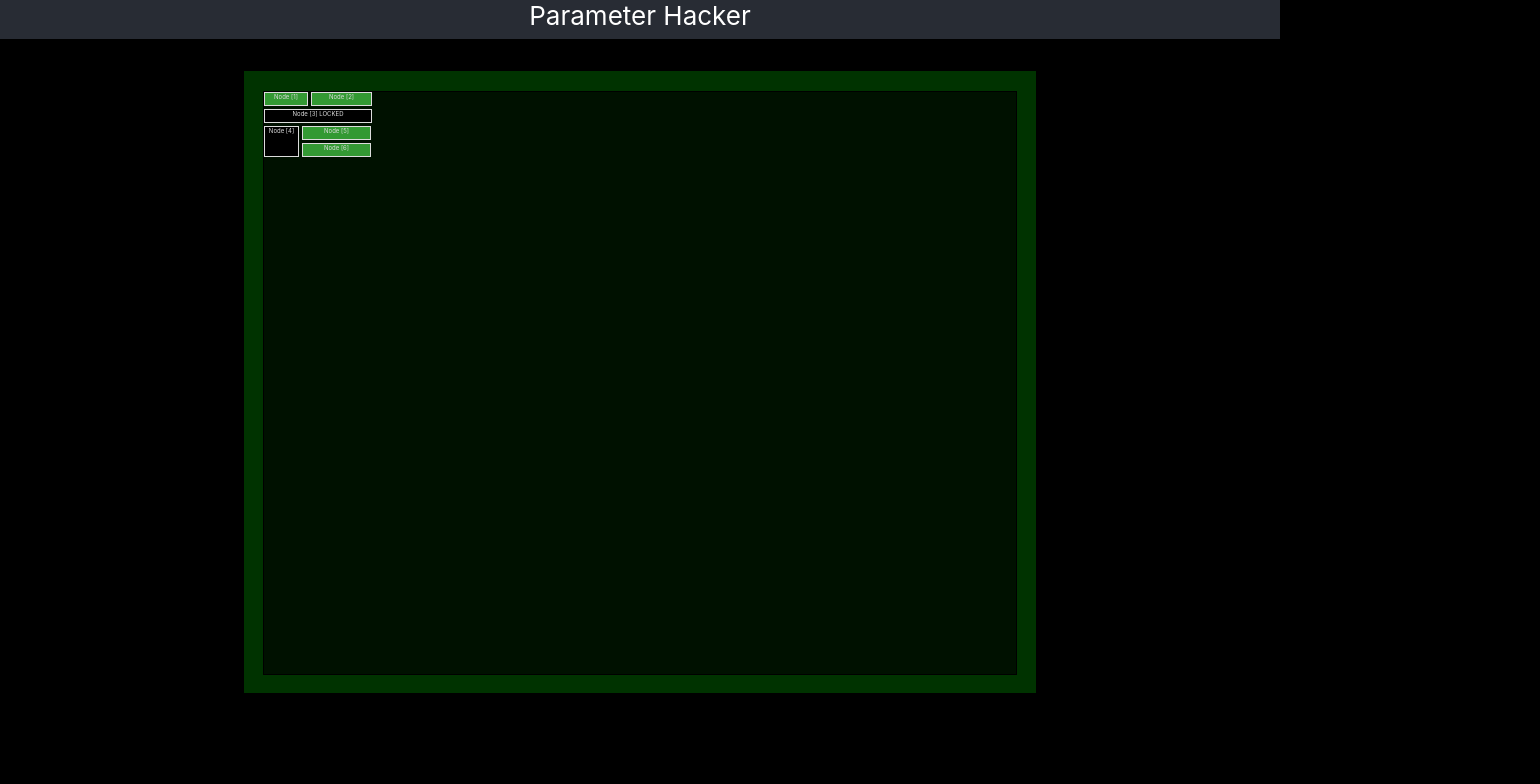
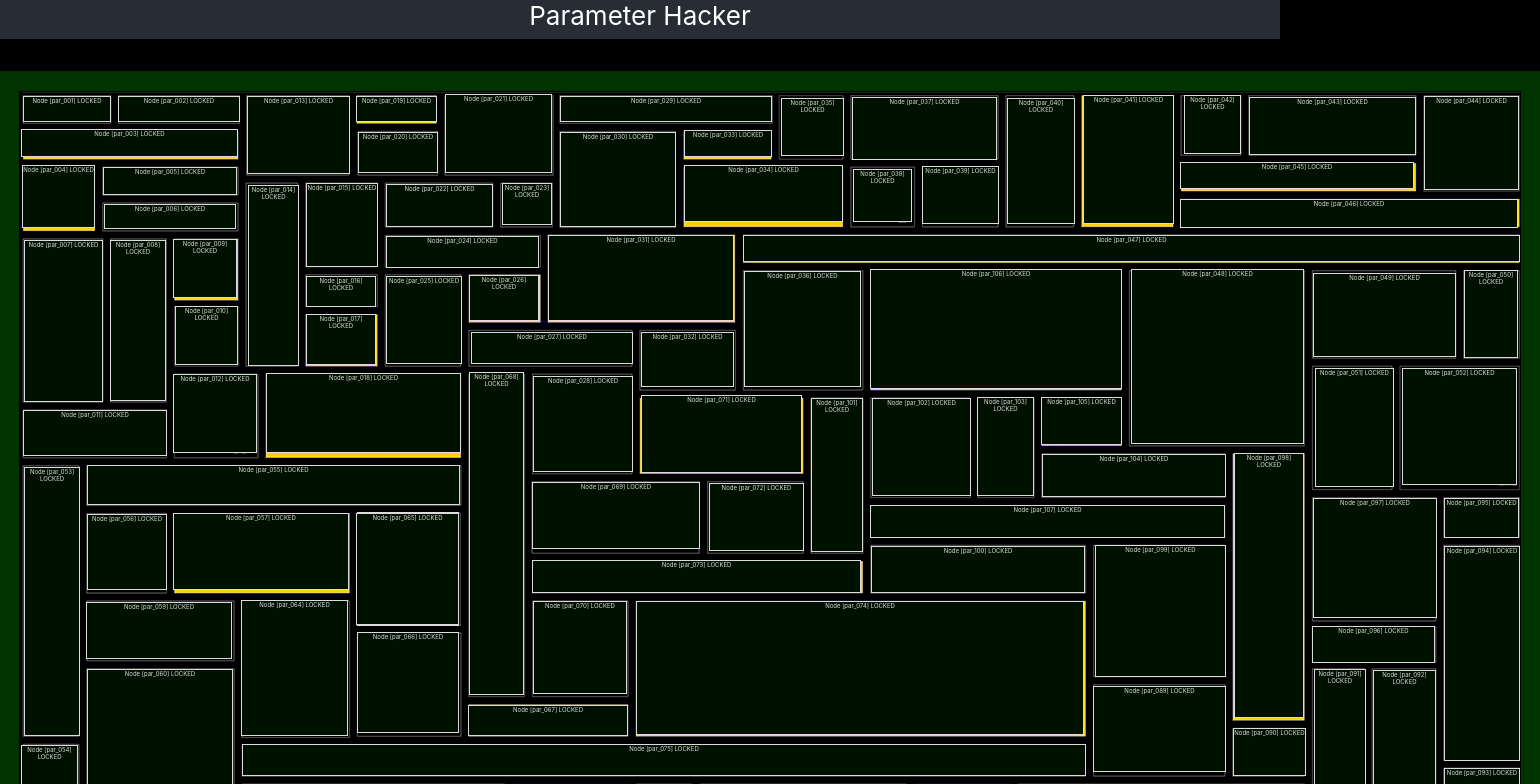
Before and after one commit to marcmajcher/parameter-hacker, a React (Create React App) app: page / in a window 1280 px wide. Shown: the top 784 px of the page, 1540 px wide, since content can reach past the window. Built offline with nearby package versions, Linux system fonts and the light colour scheme.

Commit message:
some layout

```diff
--- a/src/Corp.css
+++ b/src/Corp.css
@@ -10,4 +10,5 @@
   border: 1px solid black;
   margin: 10px auto;
   position: relative;
+  background-image: url(http://localhost:3000/template.png);
 }
--- a/src/Corp.js
+++ b/src/Corp.js
@@ -2,21 +2,37 @@ import React from 'react';
 import './Corp.css';
 import CorpNode from './CorpNode';
 const corpMargin = 10;
+let info;
+const infoList = [];
 
 export default function Corp({ corp }) {
   console.log(corp);
 
   const shellStyle = {
-    width: `${corp.width + corpMargin*2}px`,
-    height: `${corp.height + corpMargin*2}px`,
+    width: `${corp.width + corpMargin * 2}px`,
+    height: `${corp.height + corpMargin * 2}px`,
   };
   const corpStyle = {
     width: `${corp.width}px`,
     height: `${corp.height}px`,
   };
 
+  function startDrag(e) {
+    info = { x: e.nativeEvent.offsetX, y: e.nativeEvent.offsetY };
+  }
+
+  function stopDrag(e) {
+    info.width = e.nativeEvent.offsetX - info.x;
+    info.height = e.nativeEvent.offsetY - info.y;
+    infoList.push({ ...info });
+  }
+
+  function dump() {
+    console.log(JSON.stringify(infoList));
+  }
+
   return <div className="corp-shell" style={shellStyle}>
-    <div className="corp-network" style={corpStyle}>
+    <div className="corp-network" onMouseDown={startDrag} onMouseUp={stopDrag} onClick={dump} style={corpStyle}>
       {corp.nodes.map(node => <CorpNode key={node.id} node={node} />)}
     </div>
   </div>;
--- a/src/CorpNode.js
+++ b/src/CorpNode.js
@@ -2,16 +2,14 @@ import React from 'react';
 import './CorpNode.css';
 
 export default function CorpNode({ node }) {
-  const { id, pos, lock, type } = node;
-
-  const [x, y, w, h] = pos.split(',').map(n => parseInt(n, 10));
+  const { x, y, w, h, id, lock, type } = node;
 
   const nodeStyle = {
     left: x,
     top: y,
     width: `${w}px`,
     height: `${h}px`,
-    backgroundColor: type === 'open' ? '#339933' : '666633',
+    backgroundColor: type === 'open' ? '#001100' : '#999933',
   };
 
   return <div className="corp-node" style={nodeStyle}>Node [{id}] {lock ? 'LOCKED' : ''}</div>;
--- a/src/data/data.js
+++ b/src/data/data.js
@@ -18,15 +18,119 @@ export const stats = {
 };
 
 export const corp = {
-  width: 752,
-  height: 582,
+  width: 1500,
+  height: 1050,
   gutter: 3,
   nodes: [
-    { id: 1, pos: '0,0,44,14', health: 25, def: 0, cpp: 5, xpp: 10, lock: false, type: 'open' },
-    { id: 2, pos: '47,0,61,14', lock: false, type: 'open' },
-    { id: 3, pos: '0,17,108,14', lock: true, type: 'ice' },
-    { id: 4, pos: '0,34,35,31', lock: false, type: 'ice' },
-    { id: 5, pos: '38,34,69,14', lock: false, type: 'open' },
-    { id: 6, pos: '38,51,69,14', lock: false, type: 'open' },
+    // { id: 1, pos: '0,0,44,14', health: 25, def: 0, cpp: 5, xpp: 10, lock: false, type: 'open' },
+
+    { id: 'par_001', x: 3, y: 4, w: 88, h: 26, lock: true, type: 'open' },
+    { id: 'par_002', x: 98, y: 4, w: 122, h: 26, lock: true, type: 'open' },
+    { id: 'par_003', x: 1, y: 37, w: 217, h: 28, lock: true, type: 'open' },
+    { id: 'par_004', x: 2, y: 73, w: 73, h: 63, lock: true, type: 'open' },
+    { id: 'par_005', x: 83, y: 75, w: 134, h: 28, lock: true, type: 'open' },
+    { id: 'par_006', x: 84, y: 112, w: 132, h: 25, lock: true, type: 'open' },
+    { id: 'par_007', x: 4, y: 148, w: 79, h: 162, lock: true, type: 'open' },
+    { id: 'par_008', x: 90, y: 148, w: 56, h: 161, lock: true, type: 'open' },
+    { id: 'par_009', x: 153, y: 147, w: 64, h: 59, lock: true, type: 'open' },
+    { id: 'par_010', x: 155, y: 214, w: 63, h: 59, lock: true, type: 'open' },
+    { id: 'par_011', x: 3, y: 318, w: 144, h: 46, lock: true, type: 'open' },
+    { id: 'par_012', x: 153, y: 282, w: 84, h: 79, lock: true, type: 'open' },
+    { id: 'par_013', x: 227, y: 4, w: 103, h: 78, lock: true, type: 'open' },
+    { id: 'par_014', x: 228, y: 93, w: 51, h: 181, lock: true, type: 'open' },
+    { id: 'par_015', x: 286, y: 91, w: 72, h: 84, lock: true, type: 'open' },
+    { id: 'par_016', x: 286, y: 184, w: 70, h: 31, lock: true, type: 'open' },
+    { id: 'par_017', x: 286, y: 222, w: 70, h: 51, lock: true, type: 'open' },
+    { id: 'par_018', x: 246, y: 281, w: 195, h: 80, lock: true, type: 'open' },
+    { id: 'par_019', x: 336, y: 4, w: 81, h: 26, lock: true, type: 'open' },
+    { id: 'par_020', x: 338, y: 40, w: 80, h: 41, lock: true, type: 'open' },
+    { id: 'par_021', x: 425, y: 2, w: 107, h: 79, lock: true, type: 'open' },
+    { id: 'par_022', x: 366, y: 92, w: 107, h: 43, lock: true, type: 'open' },
+    { id: 'par_023', x: 482, y: 91, w: 50, h: 42, lock: true, type: 'open' },
+    { id: 'par_024', x: 366, y: 144, w: 153, h: 32, lock: true, type: 'open' },
+    { id: 'par_025', x: 366, y: 184, w: 76, h: 88, lock: true, type: 'open' },
+    { id: 'par_026', x: 449, y: 183, w: 70, h: 46, lock: true, type: 'open' },
+    { id: 'par_027', x: 451, y: 240, w: 162, h: 32, lock: true, type: 'open' },
+    { id: 'par_028', x: 513, y: 284, w: 100, h: 96, lock: true, type: 'open' },
+    { id: 'par_029', x: 540, y: 4, w: 212, h: 26, lock: true, type: 'open' },
+    { id: 'par_030', x: 540, y: 40, w: 116, h: 95, lock: true, type: 'open' },
+    { id: 'par_031', x: 528, y: 143, w: 186, h: 86, lock: true, type: 'open' },
+    { id: 'par_032', x: 621, y: 240, w: 93, h: 55, lock: true, type: 'open' },
+    { id: 'par_033', x: 664, y: 38, w: 88, h: 27, lock: true, type: 'open' },
+    { id: 'par_034', x: 664, y: 73, w: 159, h: 57, lock: true, type: 'open' },
+    { id: 'par_035', x: 761, y: 6, w: 63, h: 58, lock: true, type: 'open' },
+    { id: 'par_036', x: 724, y: 179, w: 117, h: 116, lock: true, type: 'open' },
+    { id: 'par_037', x: 832, y: 5, w: 145, h: 63, lock: true, type: 'open' },
+    { id: 'par_038', x: 833, y: 77, w: 59, h: 53, lock: true, type: 'open' },
+    { id: 'par_039', x: 902, y: 74, w: 77, h: 58, lock: true, type: 'open' },
+    { id: 'par_040', x: 987, y: 6, w: 68, h: 126, lock: true, type: 'open' },
+    { id: 'par_041', x: 1063, y: 3, w: 91, h: 129, lock: true, type: 'open' },
+    { id: 'par_042', x: 1164, y: 3, w: 57, h: 59, lock: true, type: 'open' },
+    { id: 'par_043', x: 1229, y: 5, w: 167, h: 58, lock: true, type: 'open' },
+    { id: 'par_044', x: 1404, y: 4, w: 95, h: 94, lock: true, type: 'open' },
+    { id: 'par_045', x: 1160, y: 70, w: 234, h: 27, lock: true, type: 'open' },
+    { id: 'par_046', x: 1160, y: 107, w: 338, h: 29, lock: true, type: 'open' },
+    { id: 'par_047', x: 723, y: 143, w: 777, h: 27, lock: true, type: 'open' },
+    { id: 'par_048', x: 1111, y: 177, w: 173, h: 175, lock: true, type: 'open' },
+    { id: 'par_049', x: 1293, y: 181, w: 143, h: 84, lock: true, type: 'open' },
+    { id: 'par_050', x: 1444, y: 178, w: 54, h: 88, lock: true, type: 'open' },
+    { id: 'par_051', x: 1295, y: 276, w: 79, h: 119, lock: true, type: 'open' },
+    { id: 'par_052', x: 1382, y: 276, w: 115, h: 117, lock: true, type: 'open' },
+    { id: 'par_053', x: 4, y: 375, w: 56, h: 269, lock: true, type: 'open' },
+    { id: 'par_054', x: 1, y: 653, w: 57, h: 161, lock: true, type: 'open' },
+    { id: 'par_055', x: 67, y: 373, w: 373, h: 40, lock: true, type: 'open' },
+    { id: 'par_056', x: 67, y: 422, w: 80, h: 76, lock: true, type: 'open' },
+    { id: 'par_057', x: 153, y: 421, w: 176, h: 77, lock: true, type: 'open' },
+    { id: 'par_058', x: 337, y: 420, w: 102, h: 114, lock: true, type: 'open' },
+    { id: 'par_059', x: 66, y: 510, w: 146, h: 57, lock: true, type: 'open' },
+    { id: 'par_060', x: 67, y: 577, w: 146, h: 147, lock: true, type: 'open' },
+    { id: 'par_061', x: 65, y: 731, w: 287, h: 82, lock: true, type: 'open' },
+    { id: 'par_062', x: 360, y: 731, w: 125, h: 85, lock: true, type: 'open' },
+    { id: 'par_063', x: 222, y: 692, w: 262, h: 31, lock: true, type: 'open' },
+    { id: 'par_064', x: 221, y: 508, w: 107, h: 136, lock: true, type: 'open' },
+    { id: 'par_065', x: 336, y: 421, w: 103, h: 112, lock: true, type: 'open' },
+    { id: 'par_066', x: 337, y: 540, w: 102, h: 101, lock: true, type: 'open' },
+    { id: 'par_067', x: 448, y: 613, w: 160, h: 31, lock: true, type: 'open' },
+    { id: 'par_068', x: 449, y: 280, w: 55, h: 323, lock: true, type: 'open' },
+    { id: 'par_069', x: 512, y: 390, w: 168, h: 67, lock: true, type: 'open' },
+    { id: 'par_070', x: 513, y: 509, w: 94, h: 93, lock: true, type: 'open' },
+    { id: 'par_071', x: 621, y: 303, w: 161, h: 78, lock: true, type: 'open' },
+    { id: 'par_072', x: 689, y: 391, w: 95, h: 68, lock: true, type: 'open' },
+    { id: 'par_073', x: 512, y: 468, w: 329, h: 33, lock: true, type: 'open' },
+    { id: 'par_074', x: 616, y: 509, w: 448, h: 134, lock: true, type: 'open' },
+    { id: 'par_075', x: 222, y: 652, w: 844, h: 32, lock: true, type: 'open' },
+    { id: 'par_076', x: 3, y: 824, w: 73, h: 73, lock: true, type: 'open' },
+    { id: 'par_077', x: 87, y: 824, w: 396, h: 27, lock: true, type: 'open' },
+    { id: 'par_078', x: 87, y: 861, w: 267, h: 37, lock: true, type: 'open' },
+    { id: 'par_079', x: 361, y: 860, w: 123, h: 38, lock: true, type: 'open' },
+    { id: 'par_080', x: 493, y: 692, w: 115, h: 205, lock: true, type: 'open' },
+    { id: 'par_081', x: 615, y: 694, w: 58, h: 204, lock: true, type: 'open' },
+    { id: 'par_082', x: 681, y: 692, w: 205, h: 56, lock: true, type: 'open' },
+    { id: 'par_083', x: 681, y: 756, w: 207, h: 32, lock: true, type: 'open' },
+    { id: 'par_084', x: 680, y: 795, w: 818, h: 103, lock: true, type: 'open' },
+    { id: 'par_085', x: 894, y: 694, w: 96, h: 91, lock: true, type: 'open' },
+    { id: 'par_086', x: 998, y: 733, w: 148, h: 52, lock: true, type: 'open' },
+    { id: 'par_087', x: 1153, y: 732, w: 264, h: 52, lock: true, type: 'open' },
+    { id: 'par_088', x: 998, y: 692, w: 289, h: 28, lock: true, type: 'open' },
+    { id: 'par_089', x: 1073, y: 594, w: 133, h: 86, lock: true, type: 'open' },
+    { id: 'par_090', x: 1213, y: 636, w: 73, h: 48, lock: true, type: 'open' },
+    { id: 'par_091', x: 1294, y: 577, w: 52, h: 145, lock: true, type: 'open' },
+    { id: 'par_092', x: 1353, y: 578, w: 63, h: 146, lock: true, type: 'open' },
+    { id: 'par_093', x: 1424, y: 676, w: 76, h: 113, lock: true, type: 'open' },
+    { id: 'par_094', x: 1424, y: 454, w: 76, h: 215, lock: true, type: 'open' },
+    { id: 'par_095', x: 1424, y: 406, w: 75, h: 40, lock: true, type: 'open' },
+    { id: 'par_096', x: 1292, y: 534, w: 123, h: 37, lock: true, type: 'open' },
+    { id: 'par_097', x: 1293, y: 406, w: 124, h: 120, lock: true, type: 'open' },
+    { id: 'par_098', x: 1214, y: 361, w: 70, h: 265, lock: true, type: 'open' },
+    { id: 'par_099', x: 1075, y: 453, w: 131, h: 132, lock: true, type: 'open' },
+    { id: 'par_100', x: 851, y: 454, w: 214, h: 47, lock: true, type: 'open' },
+    { id: 'par_101', x: 791, y: 306, w: 52, h: 154, lock: true, type: 'open' },
+    { id: 'par_102', x: 852, y: 306, w: 99, h: 98, lock: true, type: 'open' },
+    { id: 'par_103', x: 957, y: 305, w: 57, h: 99, lock: true, type: 'open' },
+    { id: 'par_104', x: 1022, y: 362, w: 184, h: 43, lock: true, type: 'open' },
+    { id: 'par_105', x: 1021, y: 305, w: 81, h: 48, lock: true, type: 'open' },
+    { id: 'par_106', x: 850, y: 177, w: 252, h: 120, lock: true, type: 'open' },
+    { id: 'par_107', x: 850, y: 413, w: 355, h: 33, lock: true, type: 'open' },
+    { id: 'par_108', x: 3, y: 907, w: 1497, h: 141, lock: true, type: 'open' },
   ]
 };
```
Also changed, not shown: public/template.png (added).
